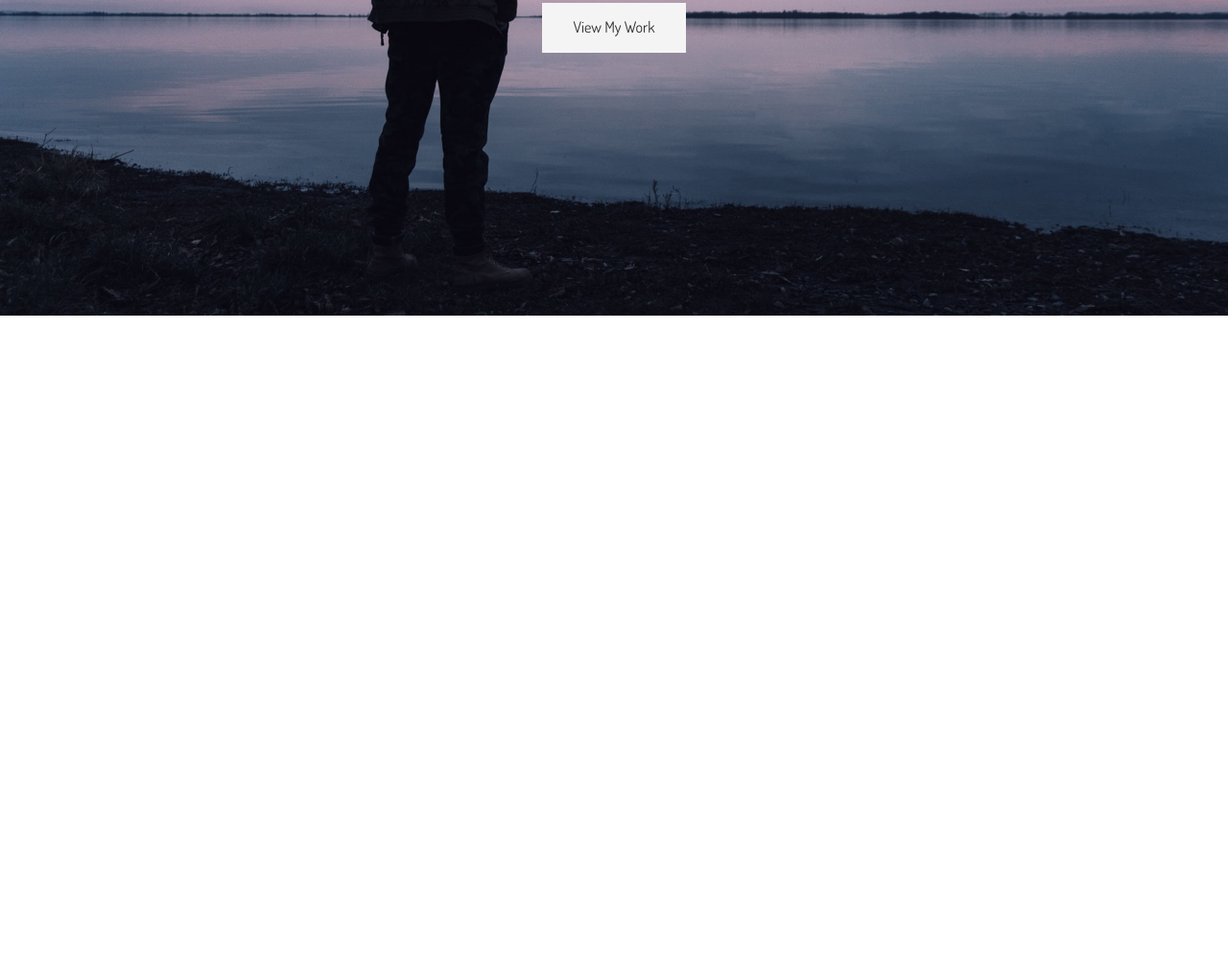
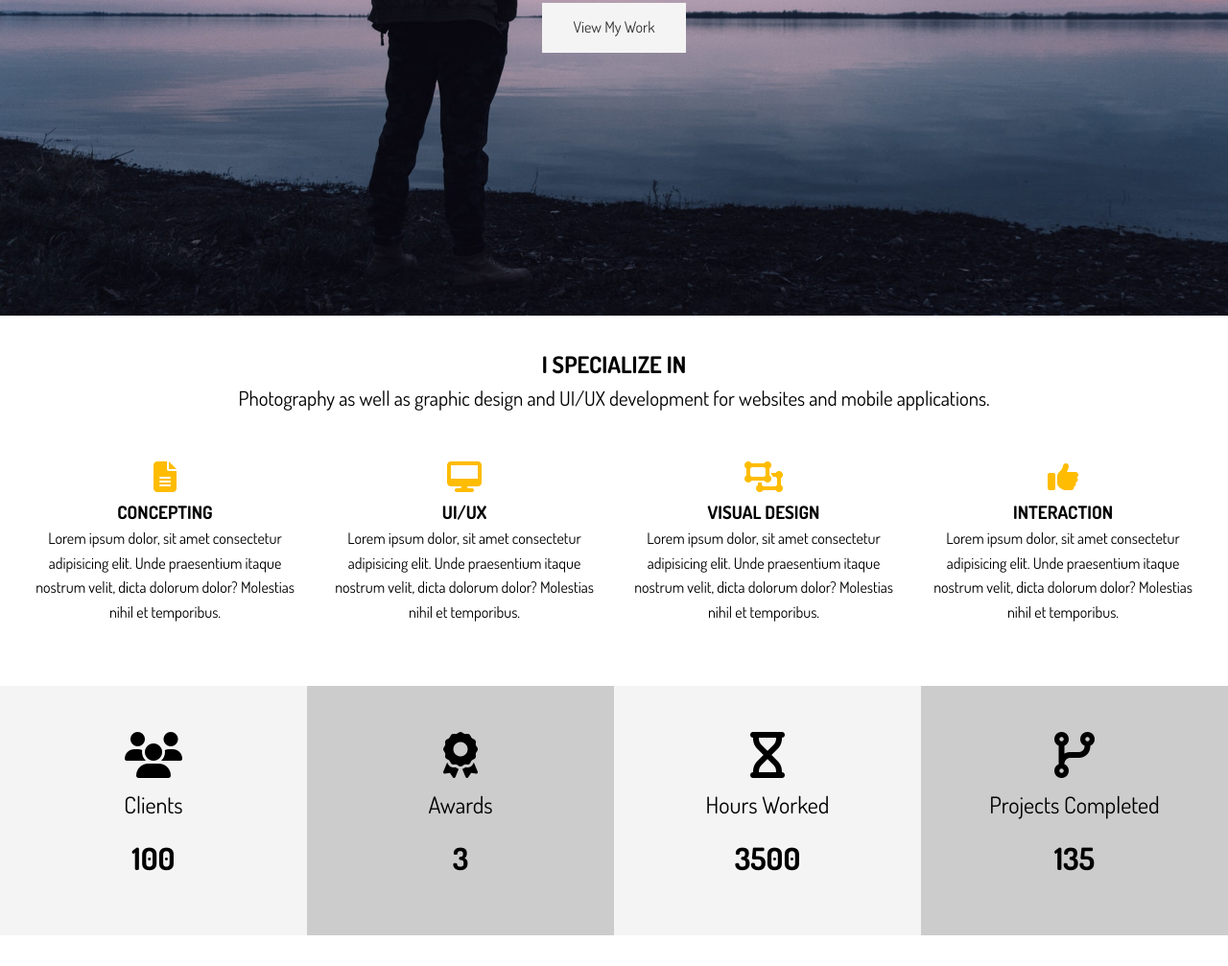
Before and after one commit to s-khodjaev/005_sass-portfolio, a website: page dist/index.html in a window 1280 px wide. Shown: the part 471-1478 px from the top of the page at 96% size. Before the commit the page ends 800 px from the top, so only its background shows below. Drawn offline with Linux system fonts and the light colour scheme.

Commit message:
add specialize and stats sections

```diff
--- a/scss/_utilities.scss
+++ b/scss/_utilities.scss
@@ -47,3 +47,37 @@ input[class^='btn-']:hover {
 .text-center {
   text-align: center;
 }
+
+// Padding
+
+.py {
+  &-1 {
+    padding: 1rem 0;
+  }
+  &-2 {
+    padding: 2rem 0;
+  }
+  &-3 {
+    padding: 3rem 0;
+  }
+  &-4 {
+    padding: 4rem 0;
+  }
+}
+
+// Margin
+
+.my {
+  &-1 {
+    margin: 1rem 0;
+  }
+  &-2 {
+    margin: 2rem 0;
+  }
+  &-3 {
+    margin: 3rem 0;
+  }
+  &-4 {
+    margin: 4rem 0;
+  }
+}
--- a/scss/main.scss
+++ b/scss/main.scss
@@ -97,3 +97,55 @@ img {
     }
   }
 }
+
+// Home Section
+
+#home {
+  // Home Section A
+  &-a {
+    .specials {
+      margin-top: 3rem;
+      display: grid;
+      grid-template-columns: repeat(4, 1fr);
+      gap: 1rem;
+
+      .fas {
+        color: $main-color;
+        padding-bottom: 0.4rem;
+      }
+    }
+  }
+
+  // Home Section B
+  &-b {
+    .stats {
+      display: grid;
+      grid-template-columns: repeat(4, 1fr);
+
+      li {
+        line-height: 2;
+
+        &.stats-title {
+          font-size: 1.5rem;
+        }
+
+        &.stats-number {
+          font-size: 2rem;
+          font-weight: bold;
+        }
+      }
+
+      div {
+        padding: 3rem;
+
+        &:nth-child(odd) {
+          background-color: $light-color;
+        }
+
+        &:nth-child(even) {
+          background-color: $medium-color;
+        }
+      }
+    }
+  }
+}
```
Also changed, not shown: dist/css/main.css, dist/index.html, 1 other file.
